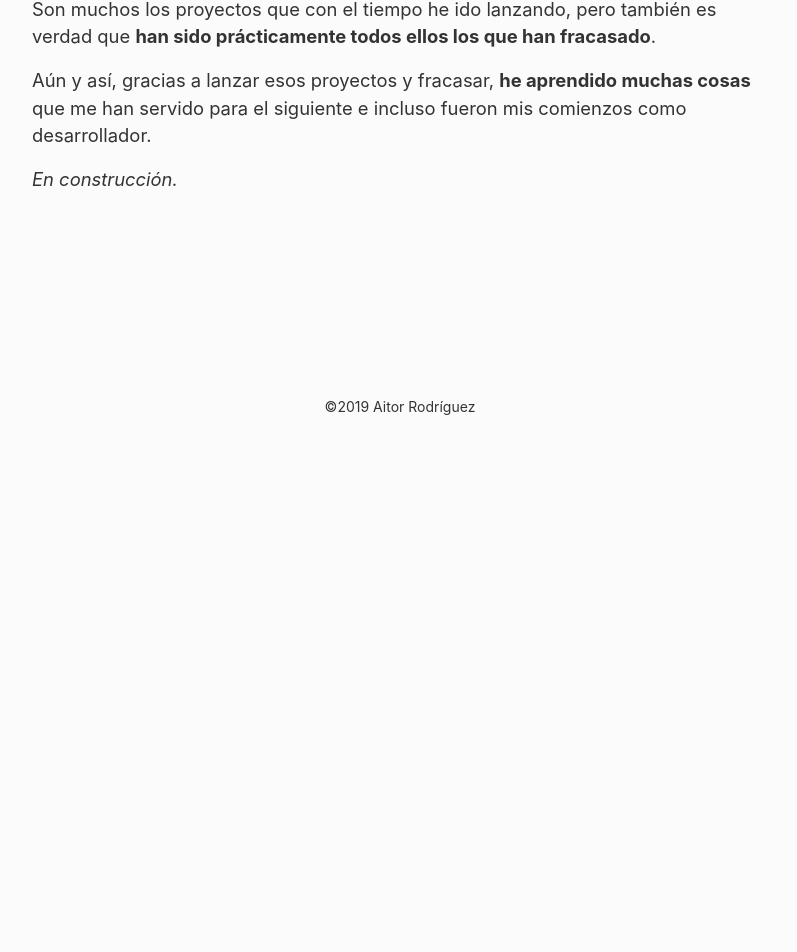
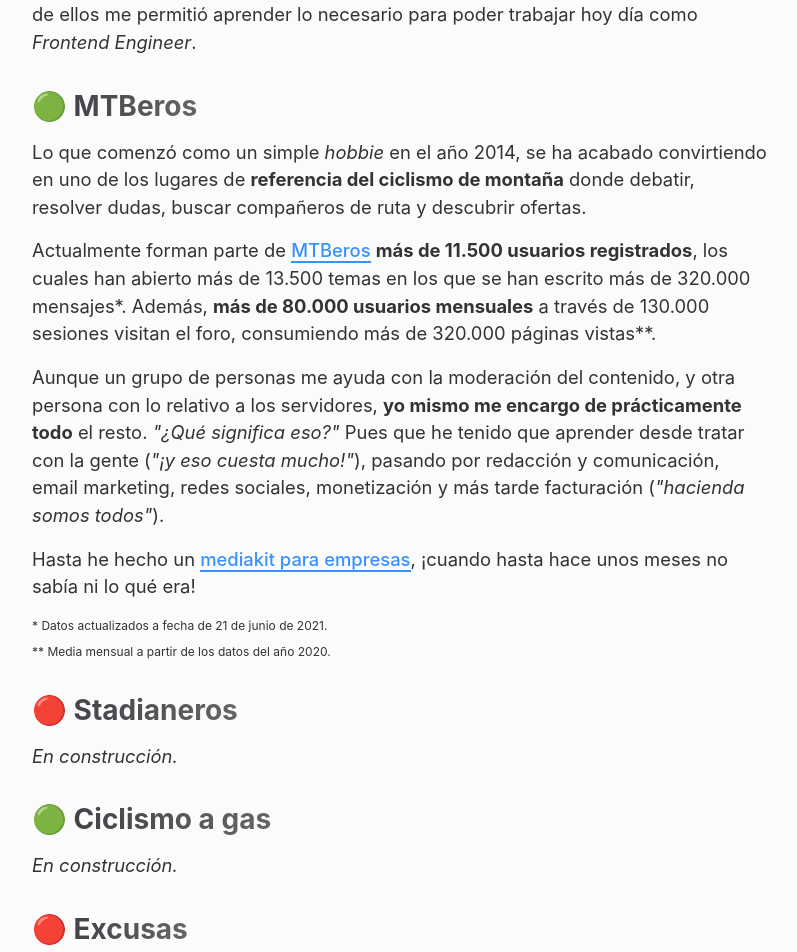
Before and after one commit to AitorRodriguez990/devairoma, a Next.js app: page /proyectos in a window 1280 px wide. Shown: the part 351-1303 px from the top of the page, without its empty margins (240-1037 px from the left). Before the commit the page ends 800 px from the top, so only its background shows below. Built offline with nearby package versions, Linux system fonts and the light colour scheme.

Commit message:
add mtberos project

```diff
--- a/pages/proyectos/index.js
+++ b/pages/proyectos/index.js
@@ -1,7 +1,5 @@
 import React from 'react'
 import HeadMeta from '../../components/headMeta'
-
-import styles from './index.module.scss'
 
 export default function Projects() {
   const title = 'Proyectos'
@@ -12,30 +10,46 @@ export default function Projects() {
       <h1 className="title">{title}</h1>
 
       <p>
-        Son muchos los proyectos que con el tiempo he ido lanzando, pero también es verdad que <strong>han sido prácticamente todos ellos los que han fracasado</strong>.
+        Son varios los <strong>proyectos que con el tiempo he ido lanzando</strong>, y muchos otros que no han pasado de una simple idea o boceto.
       </p>
       <p>
-        Aún y así, gracias a lanzar esos proyectos y fracasar, <strong>he aprendido muchas cosas</strong> que me han servido para el siguiente e incluso fueron mis comienzos como desarrollador.
+        Gracias a lanzar estos proyectos, tener que iterar e incluso fracasar, <strong>he aprendido muchas cosas</strong> que me han servido para el siguiente que he lanzado; incluso alguno de ellos me permitió aprender lo necesario para poder trabajar hoy día como <em>Frontend Engineer</em>.
       </p>
 
+      <h2 className="subtitle">🟢 <span>MTBeros</span></h2>
+      <p>
+        Lo que comenzó como un simple <em>hobbie</em> en el año 2014, se ha acabado convirtiendo en uno de los lugares de <strong>referencia del ciclismo de montaña</strong> donde debatir, resolver dudas, buscar compañeros de ruta y descubrir ofertas.
+      </p>
+      <p>
+        Actualmente forman parte de <a href="https://www.mtberos.com" target="_blank" rel="noreferrer">MTBeros</a> <strong>más de 11.500 usuarios registrados</strong>, los cuales han abierto más de 13.500 temas en los que se han escrito más de 320.000 mensajes*. Además, <strong>más de 80.000 usuarios mensuales</strong> a través de 130.000 sesiones visitan el foro, consumiendo más de 320.000 páginas vistas**.
+      </p>
+      <p>
+        Aunque un grupo de personas me ayuda con la moderación del contenido, y otra persona con lo relativo a los servidores, <strong>yo mismo me encargo de prácticamente todo</strong> el resto. <em>&quot;¿Qué significa eso?&quot;</em> Pues que he tenido que aprender desde tratar con la gente (<em>&quot;¡y eso cuesta mucho!&quot;</em>), pasando por redacción y comunicación, email marketing, redes sociales, monetización y más tarde facturación (<em>&quot;hacienda somos todos&quot;</em>).
+      </p>
+      <p>
+        Hasta he hecho un <a href="/mediakit-mtberos.pdf" target="_blank">mediakit para empresas</a>, ¡cuando hasta hace unos meses no sabía ni lo qué era!
+      </p>
+      <p className="small">
+        * Datos actualizados a fecha de 21 de junio de 2021.
+      </p>
+      <p className="small">
+        ** Media mensual a partir de los datos del año 2020.
+      </p>
+
+      <h2 className="subtitle">🔴 <span>Stadianeros</span></h2>
       <p>
         <em>En construcción.</em>
       </p>
 
-      {/* <div className={styles.projects}>
-        <div className={styles.project}>
-          Lorem ipsum
-        </div>
-        <div className={styles.project}>
-          Lorem ipsum
-        </div>
-        <div className={styles.project}>
-          Lorem ipsum
-        </div>
-        <div className={styles.project}>
-          Lorem ipsum
-        </div>
-      </div> */}
+      <h2 className="subtitle">🟢 <span>Ciclismo a gas</span></h2>
+      <p>
+        <em>En construcción.</em>
+      </p>
+
+      <h2 className="subtitle">🔴 <span>Excusas</span></h2>
+      <p>
+        <em>En construcción.</em>
+      </p>
     </>
   )
 }
--- a/styles/styles.scss
+++ b/styles/styles.scss
@@ -66,11 +66,14 @@ li {
 a {
   border-bottom: 2px solid var(--color-primary);
   color: var(--color-primary);
+  font-weight: 500;
   text-decoration: none;
+  transition: var(--transition-default);
 }
 
 a:hover {
-  border-bottom: none;
+  background-color: var(--color-primary);
+  color: var(--color-white);
   text-decoration: none;
 }
 
@@ -139,3 +142,11 @@ p {
     margin-top: 0;
   }
 }
+
+.small {
+  font-size: 0.75rem;
+
+  & + .small {
+    margin-top: var(--spacing-small);
+  }
+}
```
Also changed, not shown: 1 other file (tests, documents, lock files or other folders).
